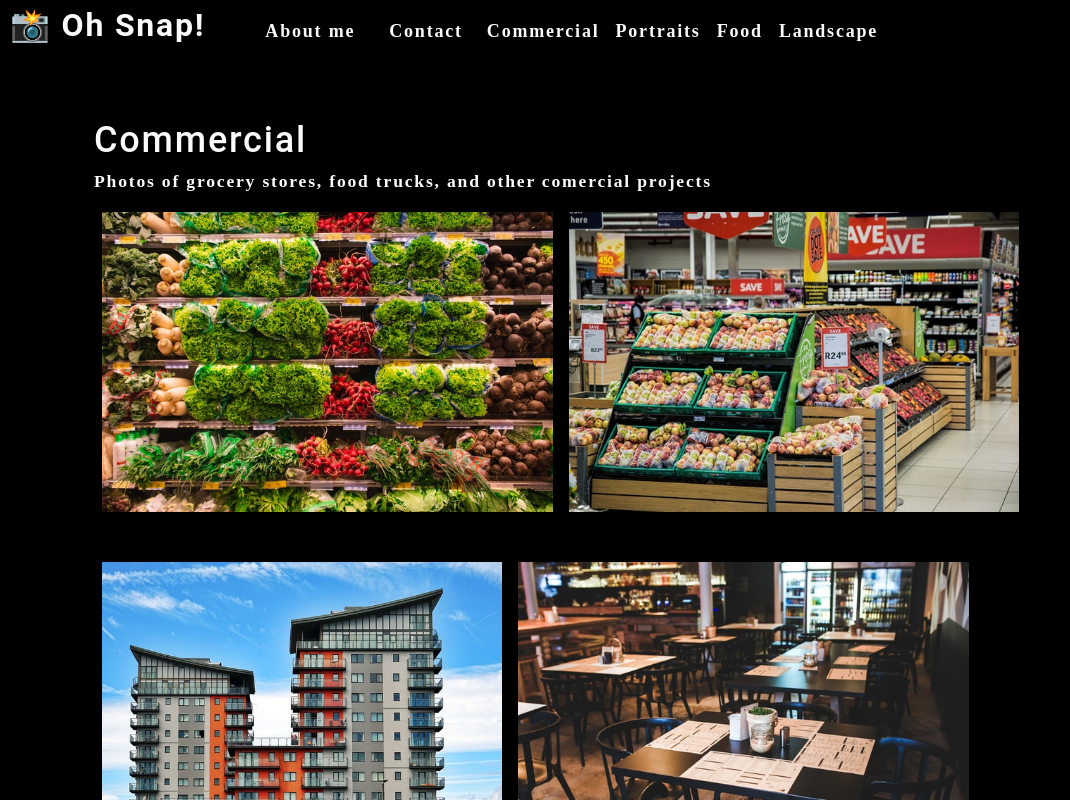
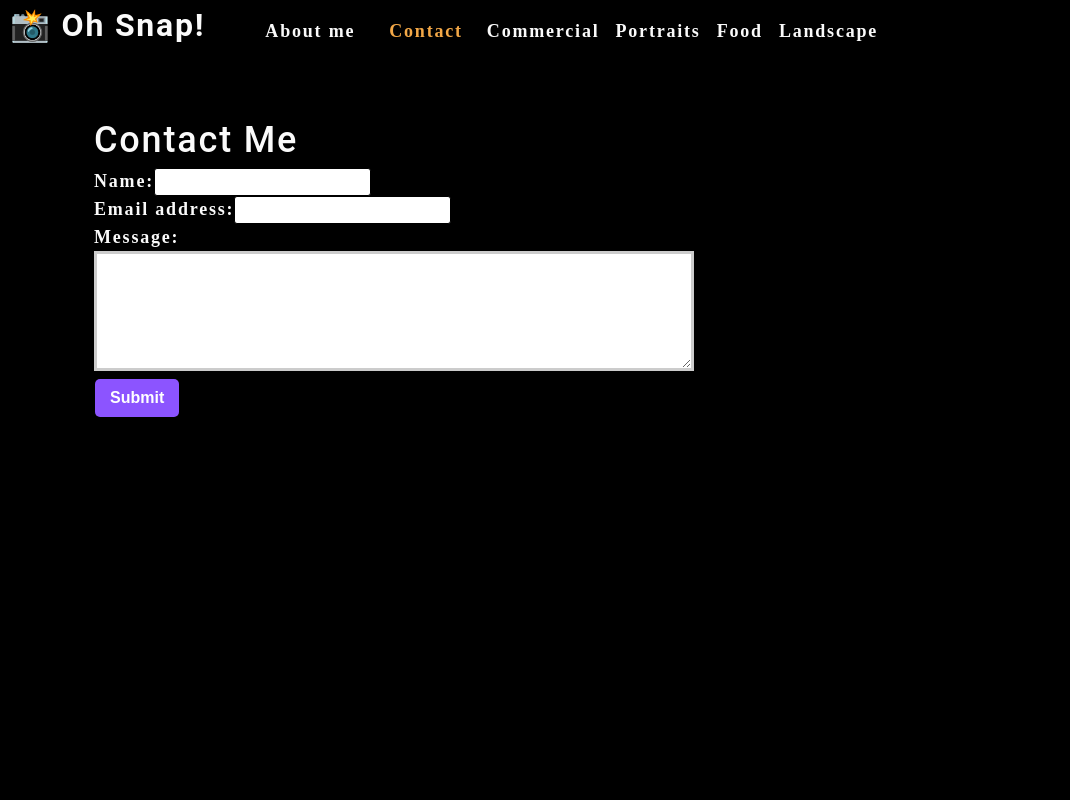
Before and after one commit to Mouse0226/photo-port, a React (Create React App) app: page / in a window 1280 px wide. Both pictures are taken after a click on the element "Contact". Shown: the top 800 px of the page, without its empty margins (0-1070 px from the left). Built offline with nearby package versions, Linux system fonts and the light colour scheme.

Commit message:
Conditionally rendered contact

```diff
--- a/src/App.js
+++ b/src/App.js
@@ -2,6 +2,7 @@
 import Nav from './components/Nav';
 import About from './components/About';
 import Gallery from './components/Gallery';
+import ContactForm from './components/Contact';
 import './App.css';
 
 function App() {
@@ -16,6 +17,7 @@
   ]);
 
   const [currentCategory, setCurrentCategory] = useState(categories[0]);
+  const [contactSelected, setContactSelected] = useState(false);
 
   return (
     <div>
@@ -23,10 +25,18 @@
         categories={categories}
         setCurrentCategory={setCurrentCategory}
         currentCategory={currentCategory}
+        contactSelected={contactSelected}
+        setContactSelected={setContactSelected}
       ></Nav>
       <main>
-        <Gallery currentCategory={currentCategory}></Gallery>
-        <About></About>
+        {!contactSelected ? (
+          <>
+            <Gallery currentCategory={currentCategory}></Gallery>
+            <About></About>
+          </>
+        ) : (
+          <ContactForm></ContactForm>
+        )}
       </main>
     </div>
   );
--- a/src/components/Contact/index.js
+++ b/src/components/Contact/index.js
@@ -1,16 +1,32 @@
 import React, { useState } from "react";
+import { validateEmail } from '../../utils/helpers';
 
 function ContactForm() {
     const [formState, setFormState] = useState({ name: '', email: '', message: ''});
     const { name, email, message } = formState;
+    const [errorMessage, setErrorMessage] = useState('');
 
-    function handleChange(e) {
-        setFormState({...formState, [e.target.name]: e.target.value})
-    }
-    function handleSubmit(e) {
+    const handleSubmit = (e) => {
         e.preventDefault();
-        console.log(formState);
-    }
+        if (!errorMessage) {
+            setFormState({ ...formState, [e.target.name]: e.target.value });
+        }
+    };
+
+    const handleChange = (e) => {
+        if (e.target.name === 'email') {
+          const isValid = validateEmail(e.target.value);
+          if (!isValid) {
+            setErrorMessage('Your email is invalid.');
+          } else {
+            if (!e.target.value.length) {
+                setErrorMessage(`${e.target.name} is required.`);
+            } else {
+                setErrorMessage('');
+                }
+            }
+        }
+    };
 
     return (
         <section>
@@ -18,16 +34,21 @@
             <form id="contact-form" onSubmit={handleSubmit}>
                 <div>
                     <label htmlFor="name">Name:</label>
-                    <input type="text" defaultValue={name} onChange={handleChange} name="name" />
+                    <input type="text" defaultValue={name} onBlur={handleChange} name="name" />
                 </div>
                 <div>
                     <label htmlFor="email">Email address:</label>
-                    <input type="email" defaultValue={email} onChange={handleChange} name="email" />
+                    <input type="email" defaultValue={email} onBlur={handleChange} name="email" />
                 </div>
                 <div>
                     <label htmlFor="message">Message:</label>
-                    <textarea name="message" defaultValue={message} onChange={handleChange} rows="5" />
+                    <textarea name="message" defaultValue={message} onBlur={handleChange} rows="5" />
                 </div>
+                {errorMessage && (
+                    <div>
+                        <p className="error-text">{errorMessage}</p>
+                    </div>
+                )}
                 <button type="submit">Submit</button>
             </form>
         </section>
--- a/src/components/Nav/index.js
+++ b/src/components/Nav/index.js
@@ -6,13 +6,9 @@
     categories = [],
     setCurrentCategory,
     currentCategory,
+    contactSelected,
+    setContactSelected,
   } = props;
-
-
-  const handleClick = (item) => {
-    console.log(item);
-    return item;
-  };
 
   return (
     <header className="flex-row px-1">
@@ -24,25 +20,24 @@
       <nav>
         <ul className="flex-row">
           <li className="mx-2">
-            <a data-testid="about" href="#about">
+            <a data-testid="about" href="#about" onClick={() => setContactSelected(false)}>
               About me
             </a>
           </li>
-          <li className={"mx-2"}>
-            <span onClick={() => handleClick('Contact')}>
-              Contact
-            </span>
+          <li className={`mx-2 ${contactSelected && 'navActive'}`}>
+            <span onClick={() => setContactSelected(true)}>Contact</span>
           </li>
           {categories.map((category) => (
             <li
               className={`mx-1 ${
-                currentCategory.name === category.name
+                currentCategory.name === category.name && !contactSelected && `navActive`
                 }`}
               key={category.name}
             >
               <span
                 onClick={() => {
                   setCurrentCategory(category);
+                  setContactSelected(false);
                 }}
               >
                 {capitalizeFirstLetter(category.name)}
```
